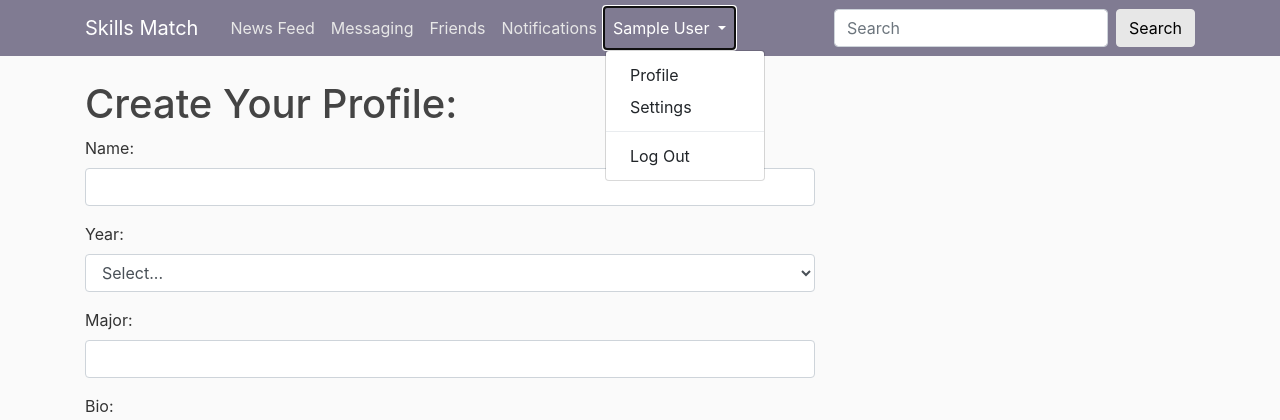
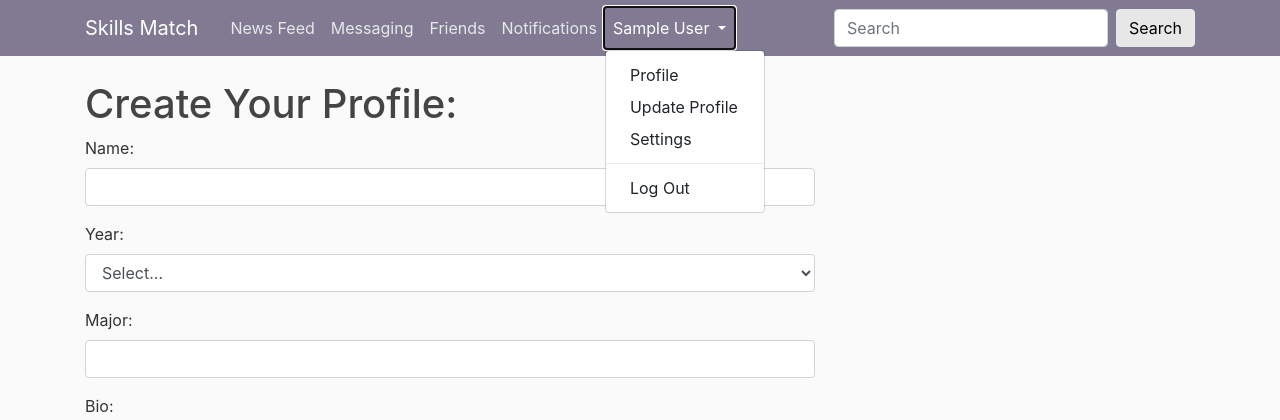
Before and after one commit to UVA-CS3240-S19/project-101-byteme, a Django app: page /profile/ in a window 1280 px wide, after a click that opens the changed part. Shown: the top 420 px of the page. Run offline with Django 3.2, Linux system fonts and the light colour scheme; the visitor is signed in with stand-in values (Sample User, id 1); some libraries are stand-ins or nearby versions.

Commit message:
update profile url added

```diff
--- a/app/templates/app/base.html
+++ b/app/templates/app/base.html
@@ -35,6 +35,7 @@
                 </a>
                 <div class="dropdown-menu" aria-labelledby="navbarDropdown">
                   <a class="dropdown-item" href= "{% url 'app:published_profile' user.id %}"" >Profile</a>
+                  <a class="dropdown-item" href= "{% url 'app:update_profile' user.id %}"" >Update Profile</a>
                   <a class="dropdown-item" href="/app/settings">Settings</a>
                   <div class="dropdown-divider"></div>
                   <a class="dropdown-item" href="{% url 'logout' %}"">Log Out</a>
--- a/app/urls.py
+++ b/app/urls.py
@@ -8,13 +8,12 @@ app_name = 'app'
 urlpatterns = [
     #path('profile/', views.create_profile, name='profile'),
     path('published_profile/<int:pk>', views.ProfileView.as_view(), name='published_profile'),
-    path('update_profile/<int:pk>', views.update_profile, name='update_profile'),
-    path('news_feed/', views.news_feed, name='news_feed'),
-    path('messaging/', views.messaging, name='messaging'),
-    path('friends/', views.friends, name='friends'),
-    path('notifications/', views.notifications, name='notifications'),
-    path('settings/', views.settings, name='settings'),
-
+    path('update_profile/<int:pk>', views.update_profile , name='update_profile'),
+    #path('news_feed/', views.news_feed, name='news_feed'),
+    #path('messaging/', views.messaging, name='messaging'),
+    #path('friends/', views.friends, name='friends'),
+    #path('notifications/', views.notifications, name='notifications'),
+    #path('settings/', views.settings, name='settings'),
 ]
 
 if settings.DEBUG:
--- a/app/views.py
+++ b/app/views.py
@@ -28,6 +28,17 @@ class ProfileView(generic.DetailView):
     def get_queryset(self):
         return Profile.objects.all()
 
+class UpdateView(generic.DetailView):
+    template_name = 'app/update_profile.html'
+    context_object_name = 'profile'
+
+    def get_queryset(self):
+        return Profile.objects.all()
+
+def update_profile(request, pk):
+    return render(request, 'app/update_profile.html')
+    #HttpResponseRedirect(reverse('update_profile', kwargs={"pk": request.user.id}))
+
 # form to create profile
 def create_profile(request):
     if not request.user.is_authenticated:
@@ -51,47 +62,6 @@ def create_profile(request):
         else:
             return render(request, 'app/profile.html', {'form': ProfileModel()})
 
-
-        # if request.method == "POST":
-        #     profile = ProfileForm(request.POST)
-        #     if profile.is_valid():
-        #         profile.save()
-        #         profile.id = request.user.id
-        #         profile.save()
-        #         return HttpResponseRedirect(reverse('app:published_profile', kwargs={'pk': profile.id}))
-        #     else:
-        #         return render(request, 'app/profile.html', {'form': ProfileForm()})
-        # else:
-        #     return render(request, 'app/profile.html', {'form': ProfileForm()})
-
-def update_profile(request, pk):
-
-    if not request.user.is_authenticated:
-        return redirect('login')
-    else:
-        ProfileModel = modelform_factory(Profile, fields=('name', 'year', 'major', 'bio', 'skills', 'courses','organizations', 'interests'))
-        if request.method == "POST":
-            profile = ProfileModel(request.POST, instance=request.user)
-            if (profile.is_valid()):
-                profile.save()
-                return HttpResponseRedirect(reverse('app:update_profile', kwargs={'pk': pk}))
-            else:
-                return render(request, 'app/published_profile.html', {'form': ProfileModel()})
-        else:
-            profile = ProfileModel()
-            return render(request, 'app/published_profile.html', {'form': profile})
-
-        #     if request.method == "POST":
-        #         profile = UpdateProfileForm(request.POST, request.FILES, instance=request.user)
-        #
-        #         if profile.is_valid():
-        #             profile.save()
-        #
-        #         return HttpResponseRedirect(reverse('app:update_profile', kwargs={'pk': pk}))
-        #     else:
-        #         profile = UpdateProfileForm(instance=request.user)
-        #         return render(request, 'app/published_profile.html', {'form': profile})
-
 def login(request):
     context = {}
     return render(request, 'app/login_page.html', context)
--- a/skimatch/urls.py
+++ b/skimatch/urls.py
@@ -20,7 +20,7 @@ from django.contrib.auth import views as auth_views
 from django.conf.urls import url
 
 urlpatterns = [
-    path('app/', include('app.urls')),
+    path('app/', include('app.urls', namespace='app')),
     path('admin/', admin.site.urls),
     #path('accounts/', include('django.contrib.auth.urls')),
     path('', views.home, name = 'main_page'),
```
Also changed, not shown: app/templates/app/update_profile.html (+0 -8 lines).
